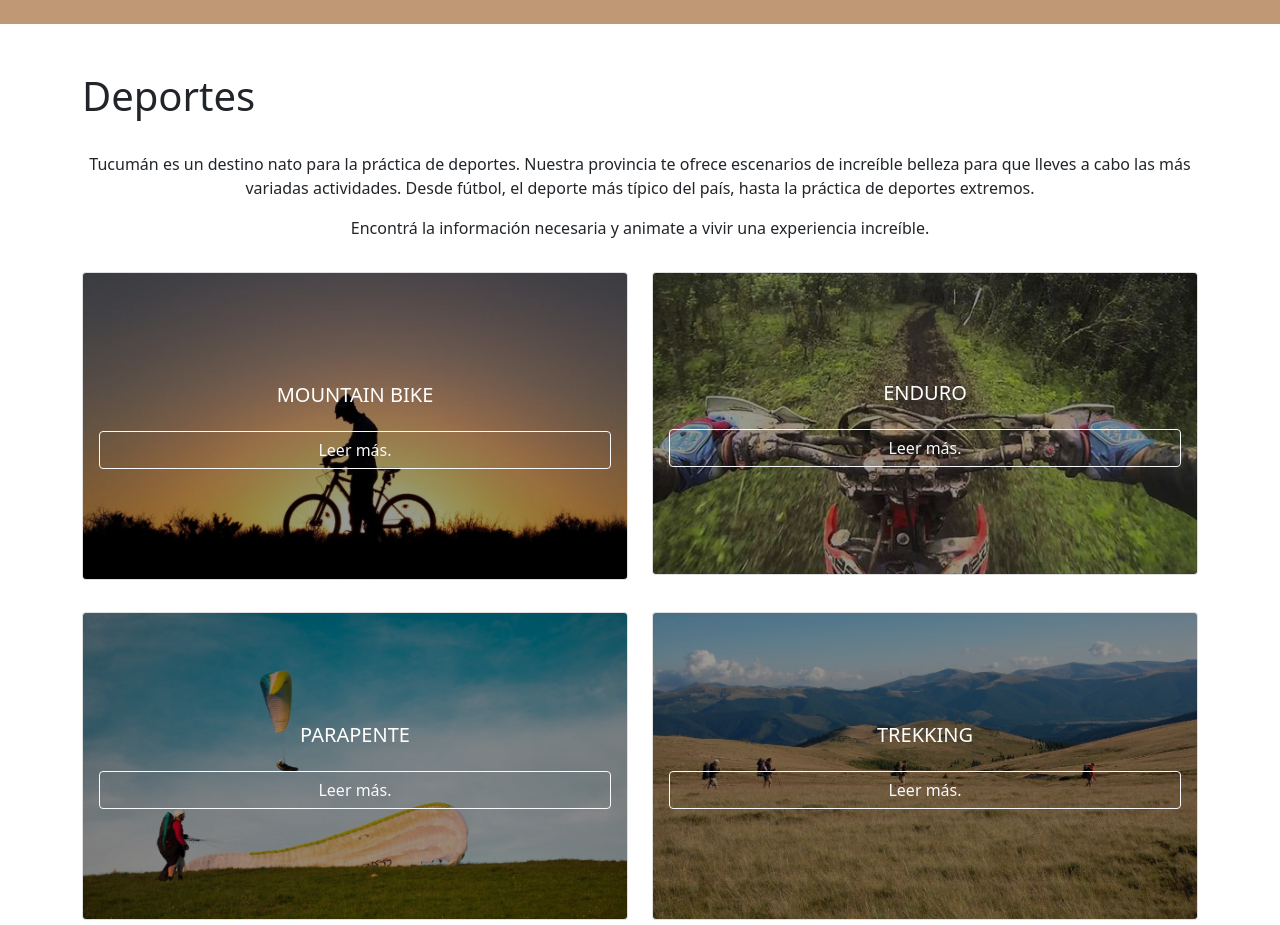
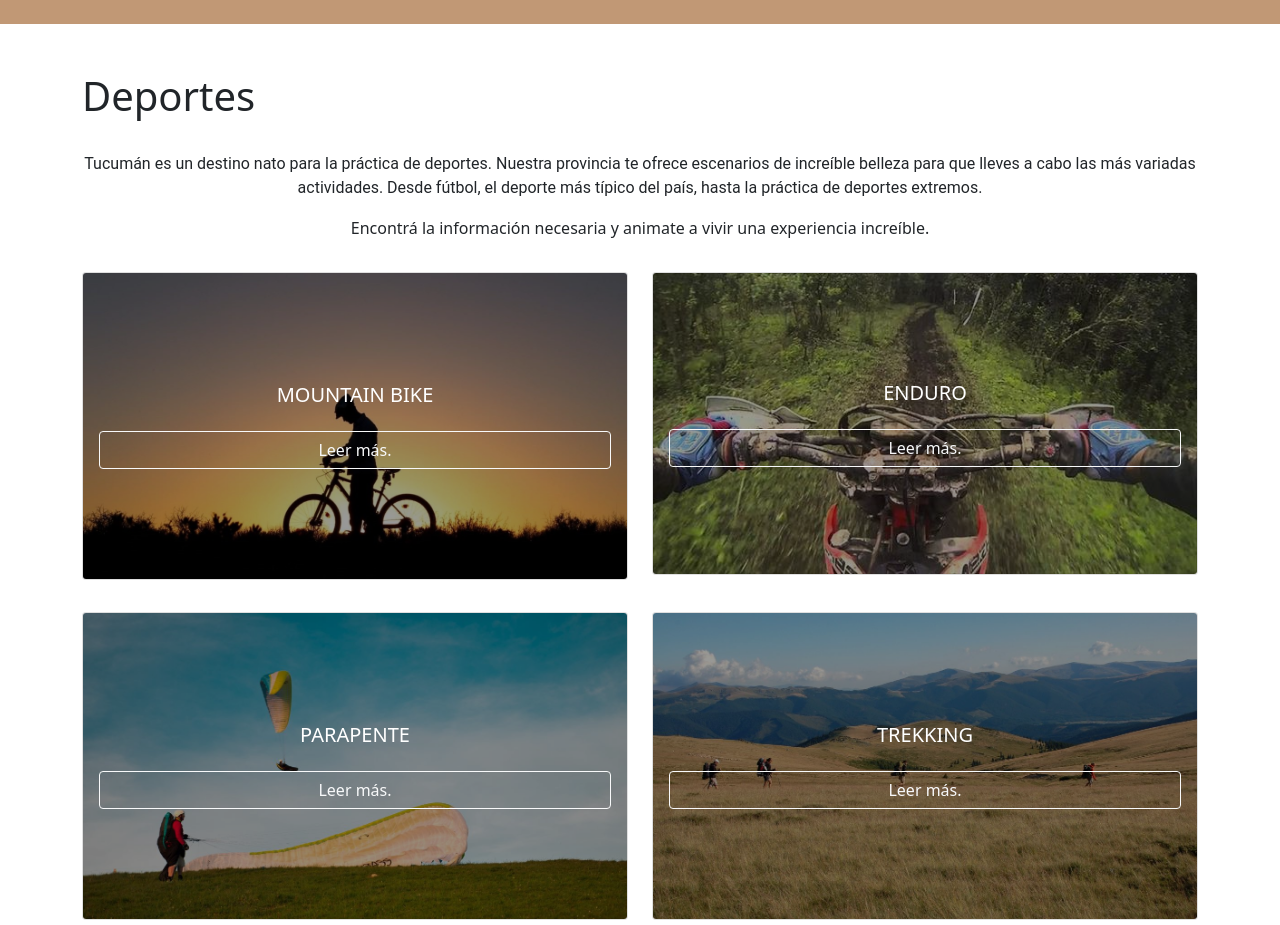
Before and after one commit to SirDarki/destinotucuman, a plain HTML site: page index.html in a window 1280 px wide. Shown: the part 1360-2285 px from the top of the page. Drawn offline with nearby package versions, Linux system fonts and the light colour scheme.

Commit message:
Cambio de fuente de section Deportes

```diff
--- a/index.html
+++ b/index.html
@@ -479,7 +479,7 @@
         <h1>Deportes</h1>
         <div class="row text-center section-deportes">
           <div class="col-12">
-            <p class="pt-4">Tucumán es un destino nato para la práctica de deportes. Nuestra provincia te ofrece
+            <p style="font-family: 'Roboto', Oxygen, 'Open Sans', 'Helvetica Neue', sans-serif" class="pt-4">Tucumán es un destino nato para la práctica de deportes. Nuestra provincia te ofrece
               escenarios de increíble belleza para que lleves a cabo las más variadas actividades. Desde fútbol, el
               deporte más típico del país, hasta la práctica de deportes extremos. </p>
             <p>Encontrá la información necesaria y animate a vivir una experiencia increíble.</p>
```
